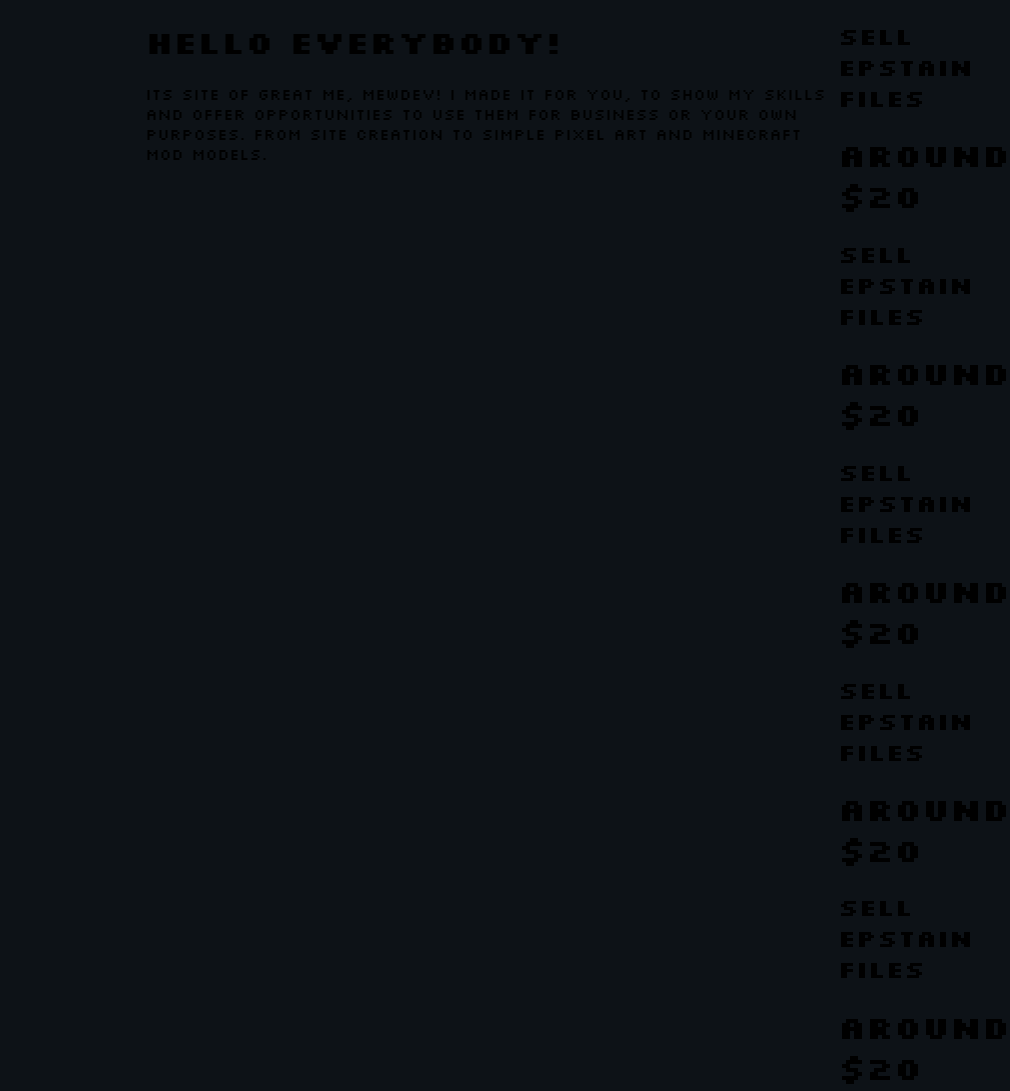
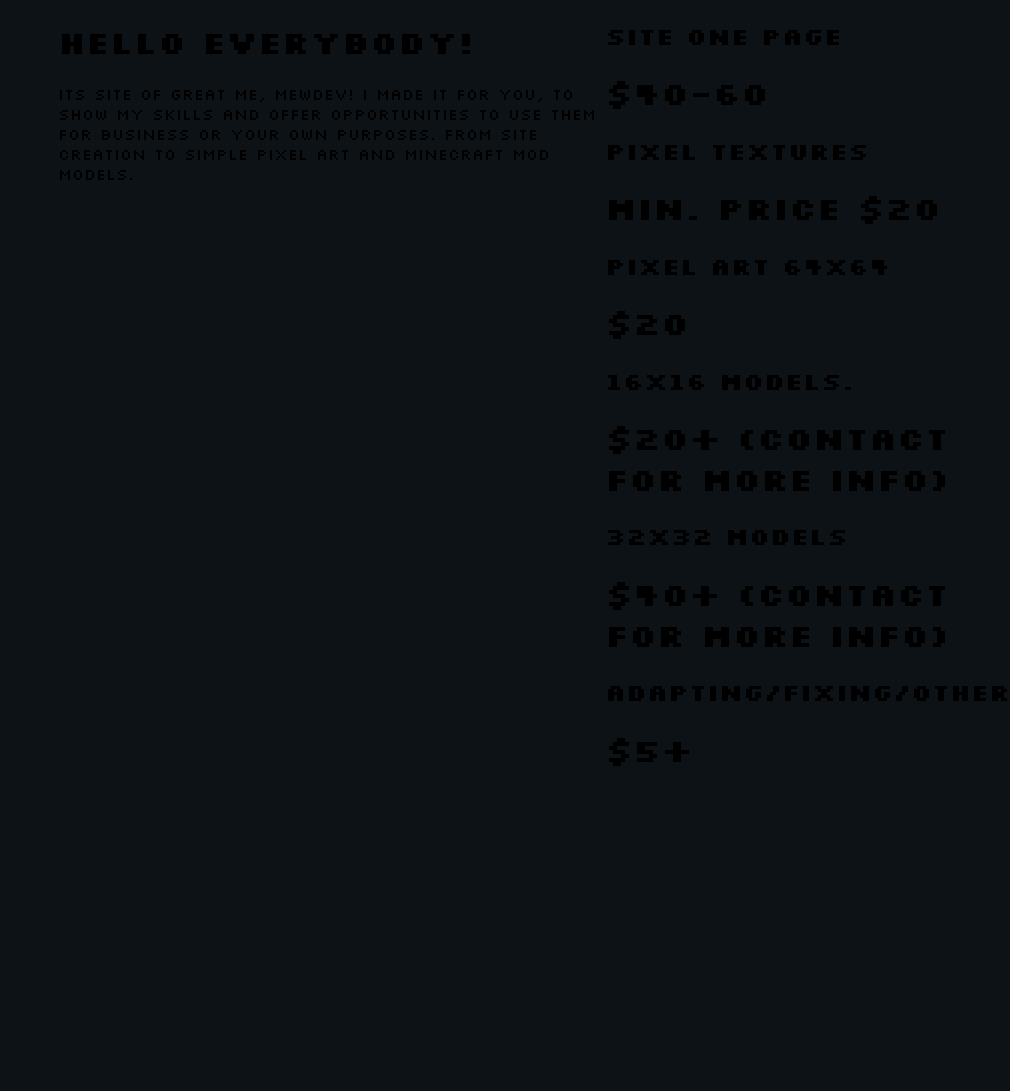
Before and after one commit to foxplushy/MewDev-site, a plain HTML site: page index.html in a window 1280 px wide. Shown: the top 1091 px of the page, without its empty margins (270-1280 px from the left). After the commit the page ends 800 px from the top, so only its background shows below. Drawn offline with Linux system fonts and the light colour scheme.

Commit message:
listPrice finihed

```diff
--- a/index.html
+++ b/index.html
@@ -39,28 +39,28 @@
       </div>
       <div class="priceList">
         <div class="price">
-          <h2>Sell Epstain files</h2>
-          <h1> Around $20</h1>
+          <h2>Site one page</h2>
+          <h1> $40-60</h1>
         </div>
         <div class="price">
-          <h2>Sell Epstain files</h2>
-          <h1> Around $20</h1>
+          <h2>Pixel textures</h2>
+          <h1> Min. price $20 </h1>
         </div>
         <div class="price">
-          <h2>Sell Epstain files</h2>
-          <h1> Around $20</h1>
+          <h2> Pixel art 64x64</h2>
+          <h1> $20</h1>
         </div>
         <div class="price">
-          <h2>Sell Epstain files</h2>
-          <h1> Around $20</h1>
+          <h2>16x16 models. </h2>
+          <h1> $20+ (contact for more info)</h1>
         </div>
         <div class="price">
-          <h2>Sell Epstain files</h2>
-          <h1> Around $20</h1>
+          <h2>32x32 models</h2>
+          <h1> $40+ (contact for more info)</h1>
         </div>
         <div class="price">
-          <h2>Sell Epstain files</h2>
-          <h1> Around $20</h1>
+          <h2> Adapting/fixing/other</h2>
+          <h1> $5+</h1>
         </div>
       </div>
     </div>
--- a/styles.scss
+++ b/styles.scss
@@ -186,7 +186,16 @@
         text-align: center;
         height: 18.75vw;
         width: 100%;
-        color:$lightBlue;
+
+    }
+
+    .price>h1 {
+        color: $lightestBlue;
+
+    }
+    .price>h2 {
+        color: $lightBone;
+
     }
 
 
```
Also changed, not shown: images/Backgrounds/mobile.png, styles.css, 1 other file.
